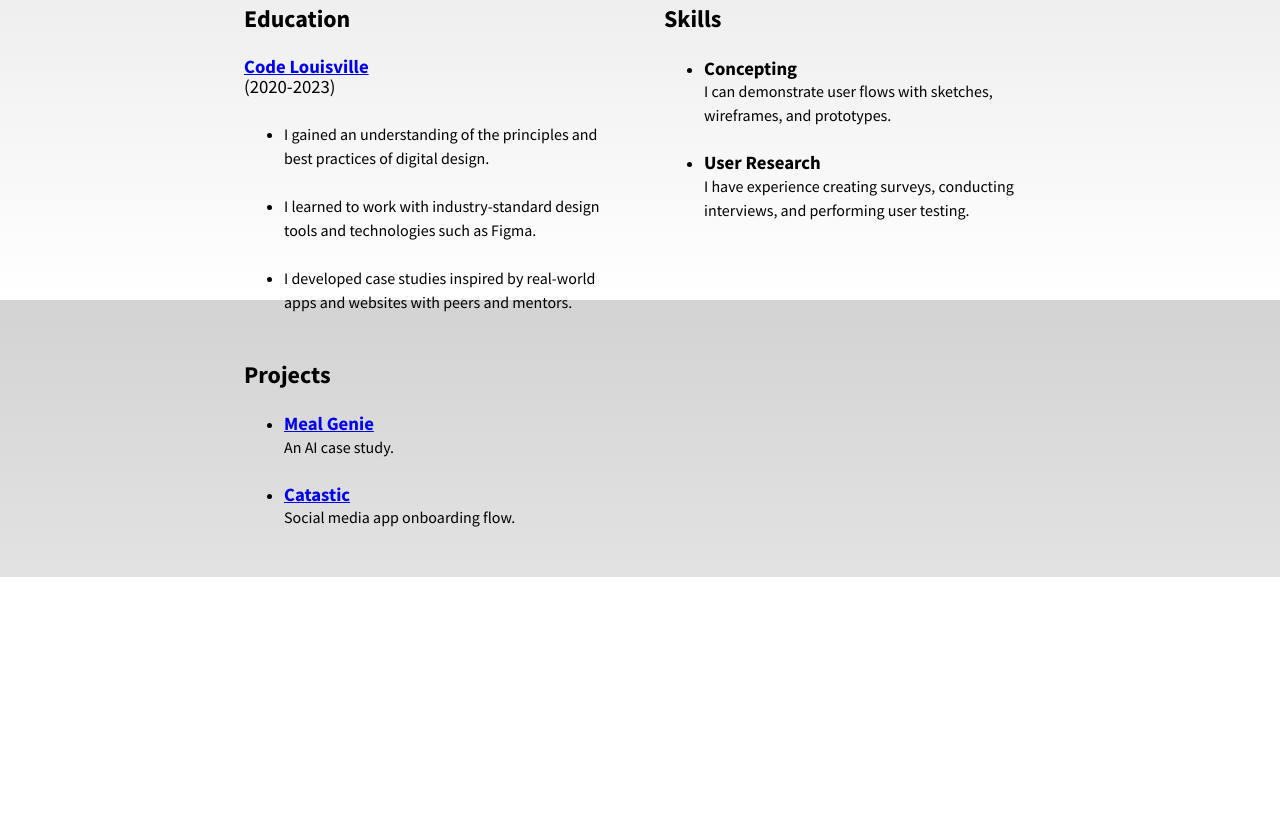
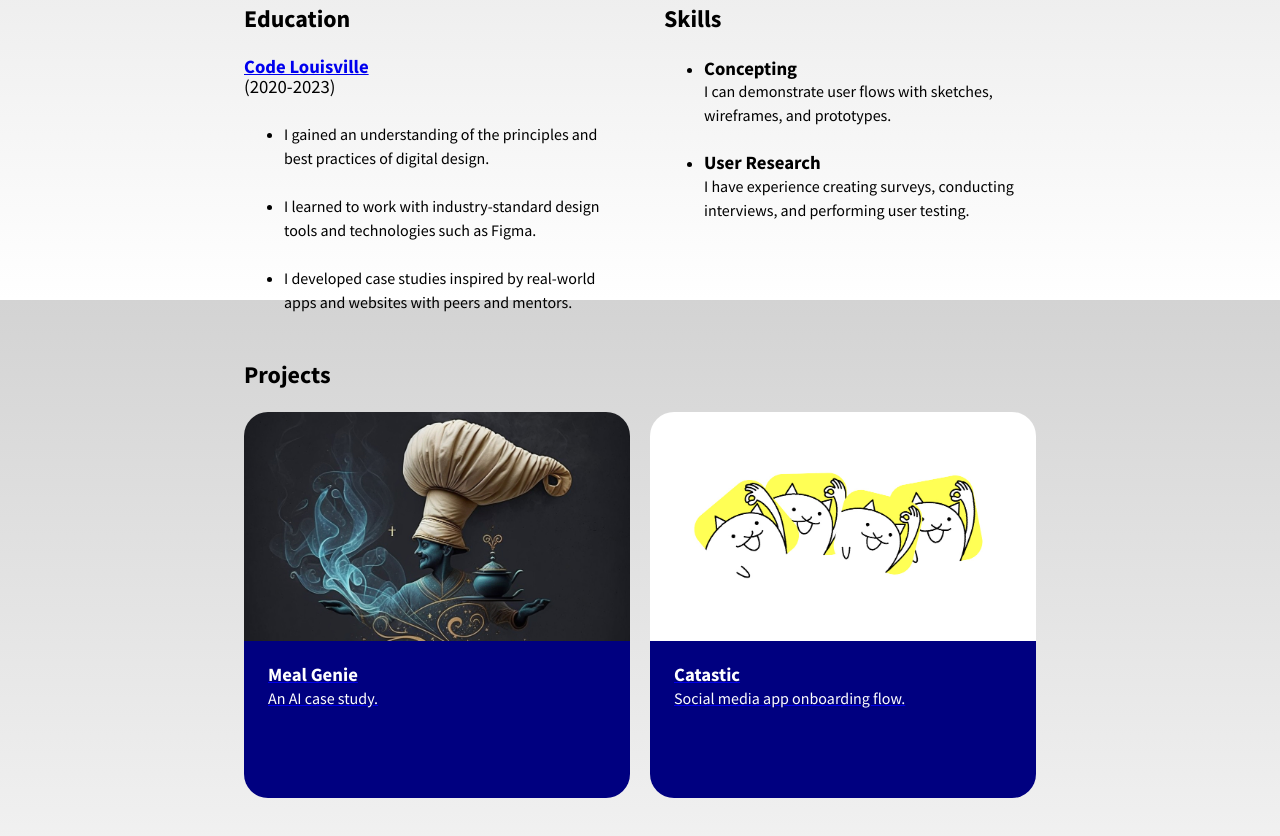
Before and after one commit to joshua-knox/joshknox-rocks, a website: page public/index.html in a window 1280 px wide. Shown: the part 500-1336 px from the top of the page. Before the commit the page ends 1077 px from the top, so only its background shows below. Drawn offline with Linux system fonts and the light colour scheme.

Commit message:
project preview links

```diff
--- a/public/index.html
+++ b/public/index.html
@@ -113,26 +113,36 @@
       <h2 id="h2--projects">
         <span>Projects</span>
       </h2>
-      <ul>
+      <ul class="cards">
         <li>
+          <a href="/projects/mealgenie" class="card">
+            <picture>
+              <img src="preview-mealgenie.jpg" alt="" />
+            </picture>
+            <div class="card-content">
               <h3>
-            <a href="/projects/mealgenie">
                 Meal Genie
-            </a>
               </h3>
               <p>
                 An AI case study.
               </p>
+            </div>
+          </a>
         </li>
         <li>
+          <a href="/projects/catastic" class="card">
+            <picture>
+              <img src="preview-catastic.jpg" alt="" />
+            </picture>
+            <div class="card-content">
               <h3>
-            <a href="/projects/catastic">
                 Catastic
-            </a>
               </h3>
               <p>
                 Social media app onboarding flow.
               </p>
+            </div>
+          </a>
         </li>
       </ul>
     </section>
--- a/public/styles.css
+++ b/public/styles.css
@@ -161,3 +161,49 @@ iframe {
 body:not(.is-loaded) * {
   display: none;
 }
+
+.cards {
+  margin: 0;
+  padding: 0;
+  list-style: none;
+  display: flex;
+  flex-wrap: wrap;
+  gap: 20px;
+}
+
+.cards > li {
+  flex: 1 1 calc((840px - 80px) / 2);
+}
+
+.card {
+  display: grid;
+  list-style: none;
+  aspect-ratio: 1;
+  grid-template-rows: auto minmax(0, 1fr);
+  border-radius: 24px;
+  overflow: hidden;
+}
+
+.card img {
+  max-height: 100%;
+}
+
+.card-content {
+  padding: 24px;
+  background: navy;
+  color: white;
+}
+
+.card img {
+  display: grid;
+}
+
+.card-content a {
+  color: white;
+}
+
+.card:hover {
+  box-shadow: 0 0 6px 6px rgba(0, 0, 0, .333);
+  position: relative;
+  z-index: 1;
+}
```
Also changed, not shown: public/preview-catastic.jpg (added), public/preview-mealgenie.jpg (added). Lines whose indentation alone changed are shown as unchanged.
